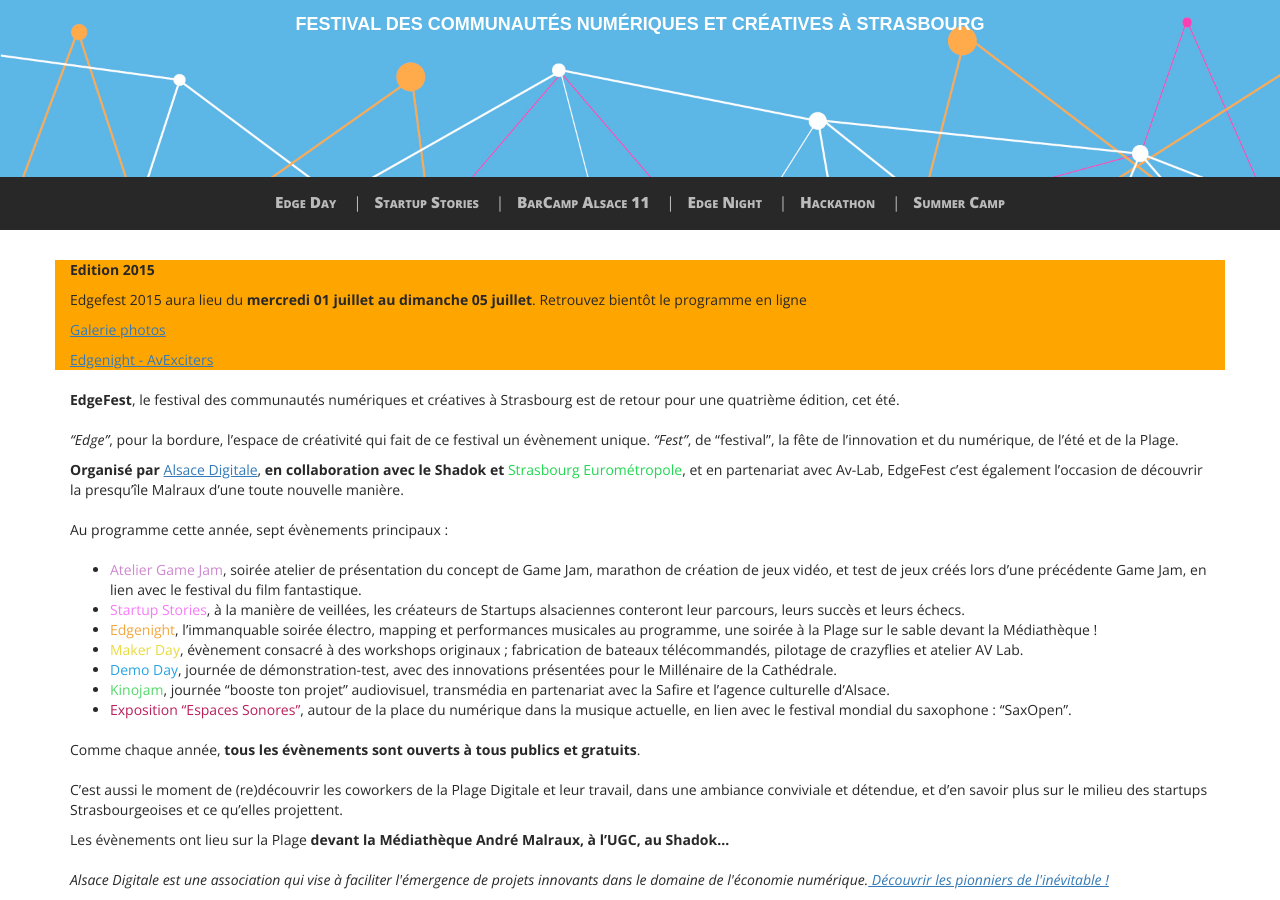
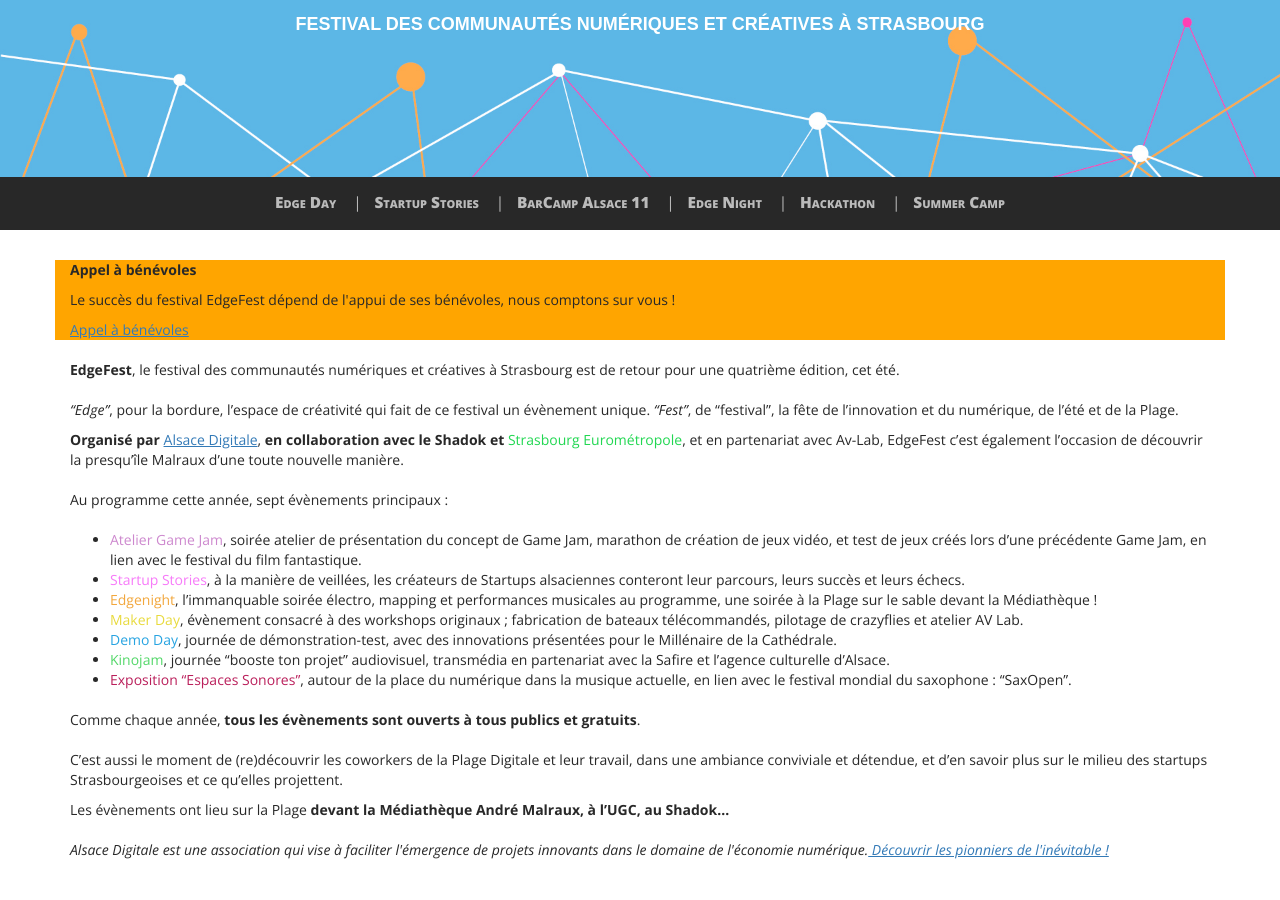
Before and after one commit to AlsaceDigitale/www.edgefest.fr-2019-temporary, a Jekyll site: the page built from index.html, in a window 1280 px wide and 900 px high, scrolled down 323 px. Built offline with Jekyll 4.4.1, drawn with Linux system fonts in a browser that asks for light colours; nearby versions of some CDN libraries; some web fonts are replaced; grey boxes are pictures that could not be loaded.

Commit message:
Modifier texte d'intro
Appel à bénévoles et lien vers PDF

```diff
--- a/_includes/intro.html
+++ b/_includes/intro.html
@@ -2,12 +2,11 @@
     <div class="container">
         <div class="row" style="background-color: orange; margin-top: 20px">
             <div class="col-xs-12">
-                <p><b>Edition 2015</b></p>
+                <p><b>Appel à bénévoles</b></p>
 
-                <p>Edgefest 2015 aura lieu du <b>mercredi 01 juillet au dimanche 05 juillet</b>. Retrouvez bientôt le programme en ligne </p>
+                <p>Le succès du festival EdgeFest dépend de l'appui de ses bénévoles, nous comptons sur vous !</p>
 
-                <p><a href="https://www.sharypic.com/edgefest">Galerie photos</a></p>
-                <p><a href="http://vimeo.com/100100735">Edgenight - AvExciters</a></p>
+                <p><a href="http://pdf.lu/fWqF/">Appel à bénévoles</a></p>
             </div>
         </div>
         <div class="row">
```
